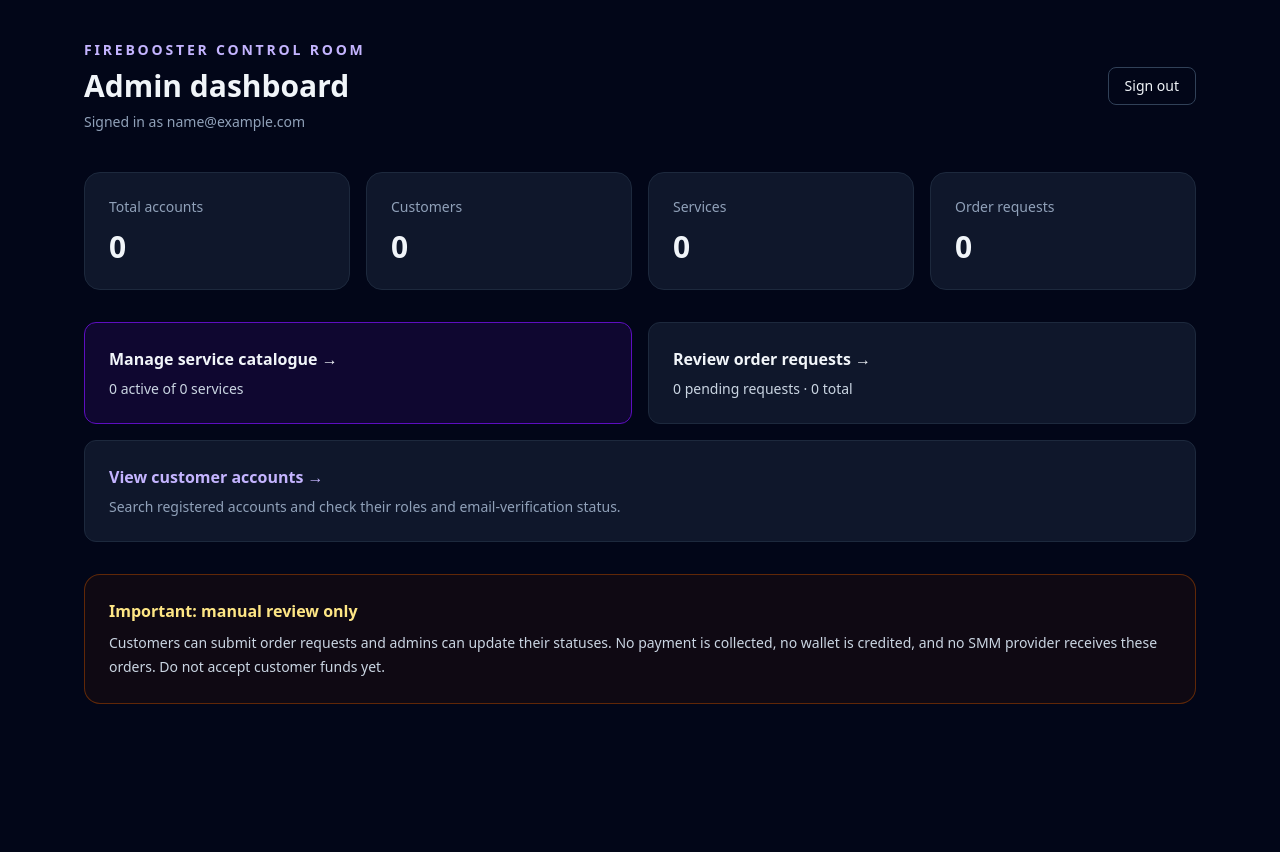
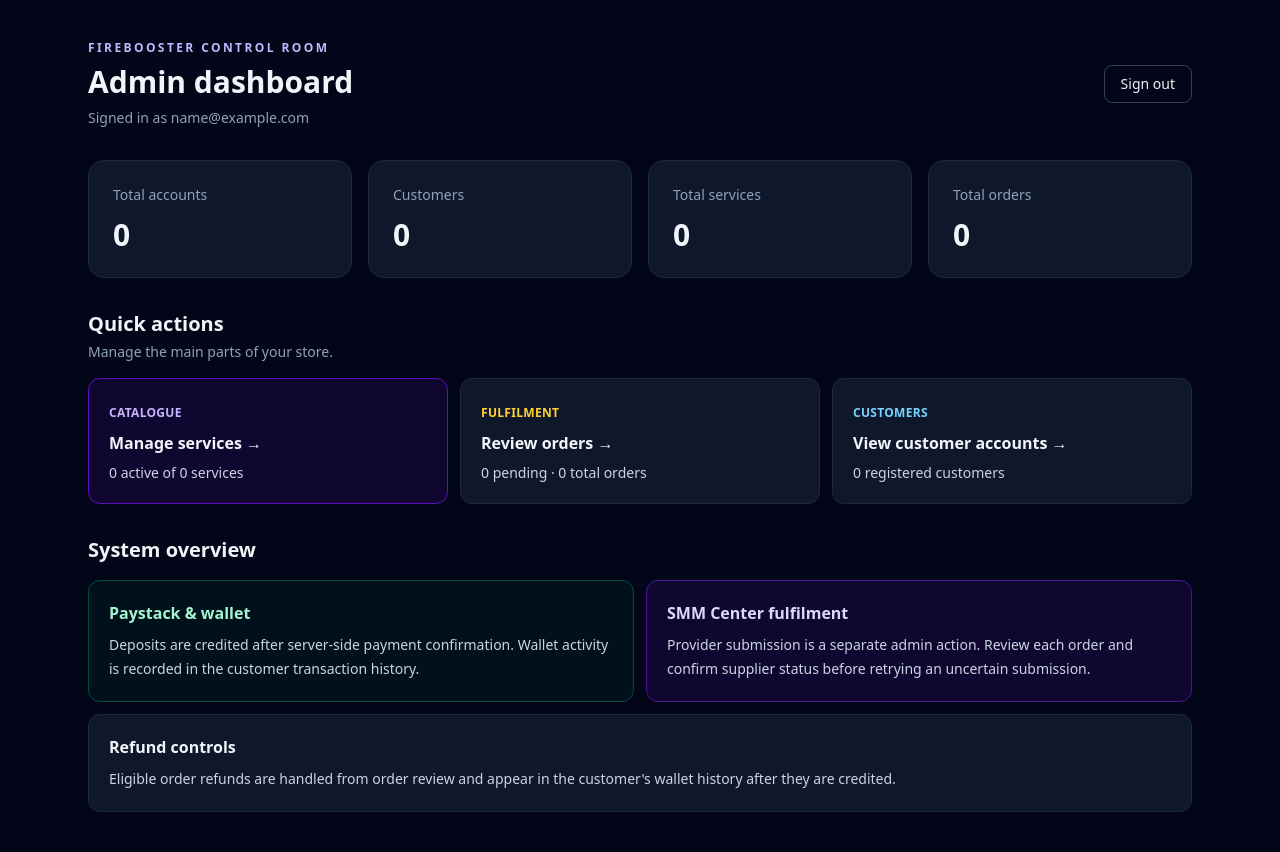
Before and after one commit to Blakesammy51/firebooster-panel, a Laravel app: page /admin/dashboard in a window 1280 px wide. Before the commit the page ends 704 px from the top, so only its background shows below. Run offline with Laravel 12, Linux system fonts and the light colour scheme; the visitor is signed in with stand-in values (Sample User, id 1); data that the repository does not hold is empty; style sheets or scripts are compiled from the project's sources.

Commit message:
Refresh admin dashboard and system overview

```diff
--- a/backend/resources/views/admin/dashboard.blade.php
+++ b/backend/resources/views/admin/dashboard.blade.php
@@ -3,50 +3,74 @@
 <head>
     <meta charset="utf-8">
     <meta name="viewport" content="width=device-width, initial-scale=1">
-    <title>Firebooster Admin</title>
+    <title>Admin dashboard · Firebooster</title>
     @vite(['resources/css/app.css', 'resources/js/app.js'])
 </head>
 <body class="min-h-screen bg-slate-950 text-slate-100">
-    <main class="mx-auto max-w-6xl px-5 py-10">
-        <header class="mb-10 flex flex-wrap items-center justify-between gap-4">
+<main class="mx-auto max-w-6xl px-4 py-6 sm:px-6 sm:py-10">
+    <header class="mb-8 flex flex-wrap items-center justify-between gap-4">
         <div>
-                <p class="text-sm font-semibold uppercase tracking-[.2em] text-violet-300">Firebooster control room</p>
+            <p class="text-xs font-semibold uppercase tracking-[.2em] text-violet-300">Firebooster control room</p>
             <h1 class="mt-2 text-3xl font-bold">Admin dashboard</h1>
-                <p class="mt-2 text-sm text-slate-400">Signed in as {{ auth()->user()->email }}</p>
+            <p class="mt-2 break-all text-sm text-slate-400">Signed in as {{ auth()->user()->email }}</p>
         </div>
         <form method="POST" action="{{ route('logout') }}">
             @csrf
             <button class="rounded-lg border border-slate-700 px-4 py-2 text-sm hover:bg-slate-800">Sign out</button>
         </form>
     </header>
-        <section class="grid gap-4 sm:grid-cols-2 lg:grid-cols-4" aria-label="Workspace statistics">
-            @foreach ([['Total accounts', $totalUsers], ['Customers', $customerUsers], ['Services', $totalServices], ['Order requests', $totalOrders]] as [$label, $value])
-                <article class="rounded-2xl border border-slate-800 bg-slate-900 p-6">
-                    <p class="text-sm text-slate-400">{{ $label }}</p>
-                    <p class="mt-3 text-3xl font-bold">{{ number_format($value) }}</p>
+
+    <section class="grid grid-cols-2 gap-3 sm:gap-4 lg:grid-cols-4" aria-label="Workspace statistics">
+        @foreach ([['Total accounts', $totalUsers], ['Customers', $customerUsers], ['Total services', $totalServices], ['Total orders', $totalOrders]] as [$label, $value])
+            <article class="rounded-xl border border-slate-800 bg-slate-900 p-4 sm:rounded-2xl sm:p-6">
+                <p class="text-xs text-slate-400 sm:text-sm">{{ $label }}</p>
+                <p class="mt-2 text-2xl font-bold sm:mt-3 sm:text-3xl">{{ number_format($value) }}</p>
             </article>
         @endforeach
     </section>
-        <section class="mt-8 grid gap-4 sm:grid-cols-2">
-            <a href="{{ route('admin.services.index') }}" class="rounded-xl border border-violet-800 bg-violet-950/30 p-6 hover:bg-violet-950/60">
-                <h2 class="font-semibold">Manage service catalogue →</h2>
+
+    <section class="mt-8">
+        <div class="mb-4 flex flex-wrap items-end justify-between gap-2">
+            <div>
+                <h2 class="text-xl font-semibold">Quick actions</h2>
+                <p class="mt-1 text-sm text-slate-400">Manage the main parts of your store.</p>
+            </div>
+        </div>
+        <div class="grid gap-3 sm:grid-cols-2 lg:grid-cols-3">
+            <a href="{{ route('admin.services.index') }}" class="rounded-xl border border-violet-800 bg-violet-950/30 p-5 transition hover:bg-violet-950/60">
+                <span class="text-xs font-semibold uppercase tracking-wide text-violet-300">Catalogue</span>
+                <h3 class="mt-2 font-semibold">Manage services →</h3>
                 <p class="mt-2 text-sm text-slate-300">{{ $activeServices }} active of {{ $totalServices }} services</p>
             </a>
-            <a href="{{ route('admin.orders.index') }}" class="rounded-xl border border-slate-800 bg-slate-900 p-6 hover:bg-slate-800">
-                <h2 class="font-semibold">Review order requests →</h2>
-                <p class="mt-2 text-sm text-slate-300">{{ $pendingOrders }} pending requests · {{ $totalOrders }} total</p>
+            <a href="{{ route('admin.orders.index') }}" class="rounded-xl border border-slate-800 bg-slate-900 p-5 transition hover:bg-slate-800">
+                <span class="text-xs font-semibold uppercase tracking-wide text-amber-300">Fulfilment</span>
+                <h3 class="mt-2 font-semibold">Review orders →</h3>
+                <p class="mt-2 text-sm text-slate-300">{{ $pendingOrders }} pending · {{ $totalOrders }} total orders</p>
             </a>
+            <a href="{{ route('admin.users.index') }}" class="rounded-xl border border-slate-800 bg-slate-900 p-5 transition hover:bg-slate-800">
+                <span class="text-xs font-semibold uppercase tracking-wide text-sky-300">Customers</span>
+                <h3 class="mt-2 font-semibold">View customer accounts →</h3>
+                <p class="mt-2 text-sm text-slate-300">{{ $customerUsers }} registered customers</p>
+            </a>
+        </div>
     </section>
-        <section class="mt-4 rounded-xl border border-slate-800 bg-slate-900 p-6">
-            <a href="{{ route('admin.users.index') }}" class="font-semibold text-violet-300">View customer accounts →</a>
-            <p class="mt-2 text-sm text-slate-400">Search registered accounts and check their roles and email-verification status.</p>
-        </section>
-        <section class="mt-8 rounded-2xl border border-amber-800/60 bg-amber-950/20 p-6">
-            <h2 class="font-semibold text-amber-200">Important: manual review only</h2>
-            <p class="mt-2 text-sm leading-6 text-slate-300">
-                Customers can submit order requests and admins can update their statuses. No payment is collected,
-                no wallet is credited, and no SMM provider receives these orders. Do not accept customer funds yet.
-            </p>
+
+    <section class="mt-8">
+        <h2 class="mb-4 text-xl font-semibold">System overview</h2>
+        <div class="grid gap-3 md:grid-cols-2">
+            <article class="rounded-xl border border-emerald-900 bg-emerald-950/30 p-5">
+                <h3 class="font-semibold text-emerald-200">Paystack & wallet</h3>
+                <p class="mt-2 text-sm leading-6 text-slate-300">Deposits are credited after server-side payment confirmation. Wallet activity is recorded in the customer transaction history.</p>
+            </article>
+            <article class="rounded-xl border border-violet-900 bg-violet-950/30 p-5">
+                <h3 class="font-semibold text-violet-200">SMM Center fulfilment</h3>
+                <p class="mt-2 text-sm leading-6 text-slate-300">Provider submission is a separate admin action. Review each order and confirm supplier status before retrying an uncertain submission.</p>
+            </article>
+            <article class="rounded-xl border border-slate-800 bg-slate-900 p-5 md:col-span-2">
+                <h3 class="font-semibold">Refund controls</h3>
+                <p class="mt-2 text-sm leading-6 text-slate-300">Eligible order refunds are handled from order review and appear in the customer's wallet history after they are credited.</p>
+            </article>
+        </div>
     </section>
 </main>
 </body>
```
Lines whose indentation alone changed are shown as unchanged.
